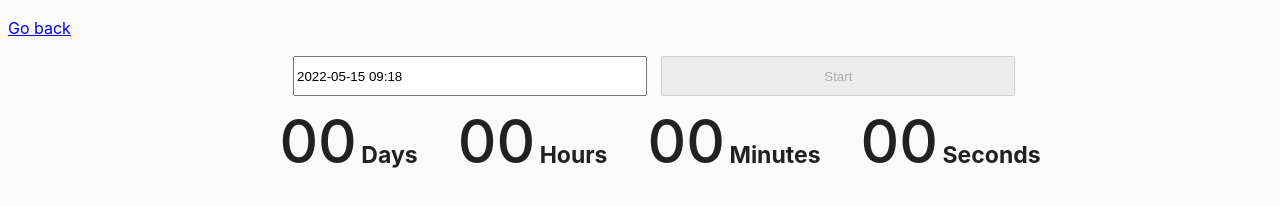
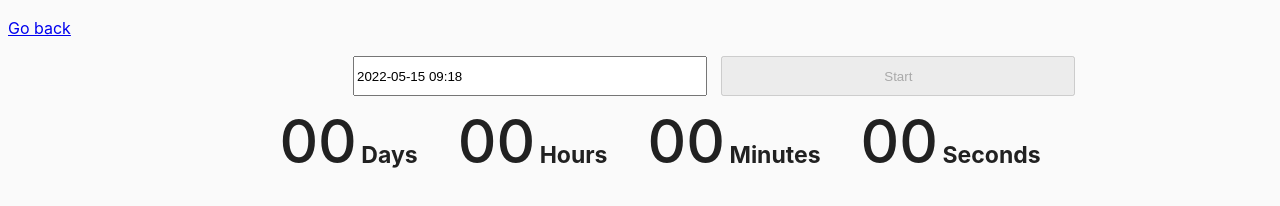
Before and after one commit to SergDeikun/goit-js-hw-09, a website built with Parcel: page src/02-timer.html in a window 1280 px wide. Built offline with nearby package versions, Linux system fonts and the light colour scheme.

Commit message:
Update common.css

```diff
--- a/src/css/common.css
+++ b/src/css/common.css
@@ -18,7 +18,7 @@ img {
 }
 
 .flatpickr-input {
-  margin-left: 285px;
+  margin-left: 345px;
   width: 28%;
   height: 40px;
 }
```
